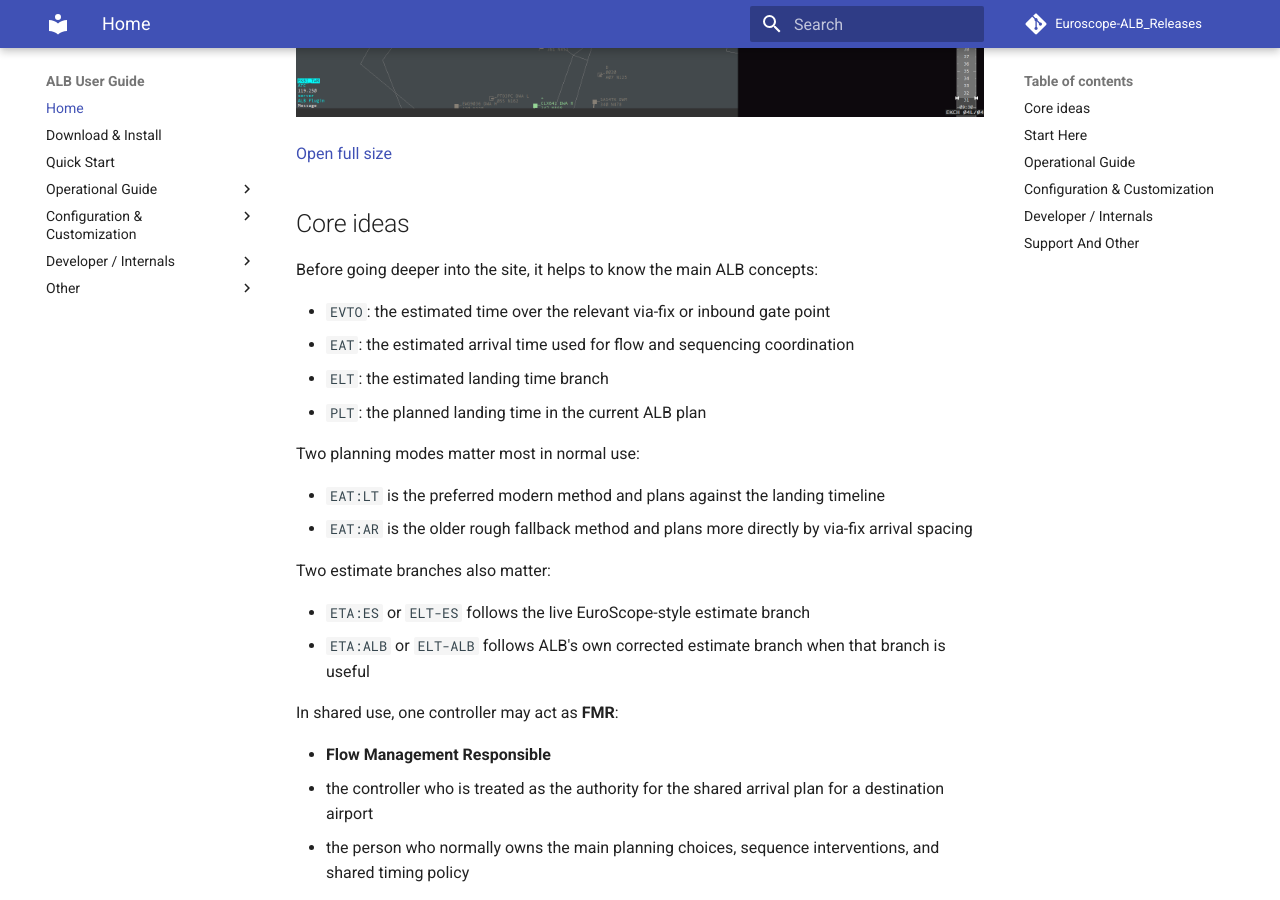
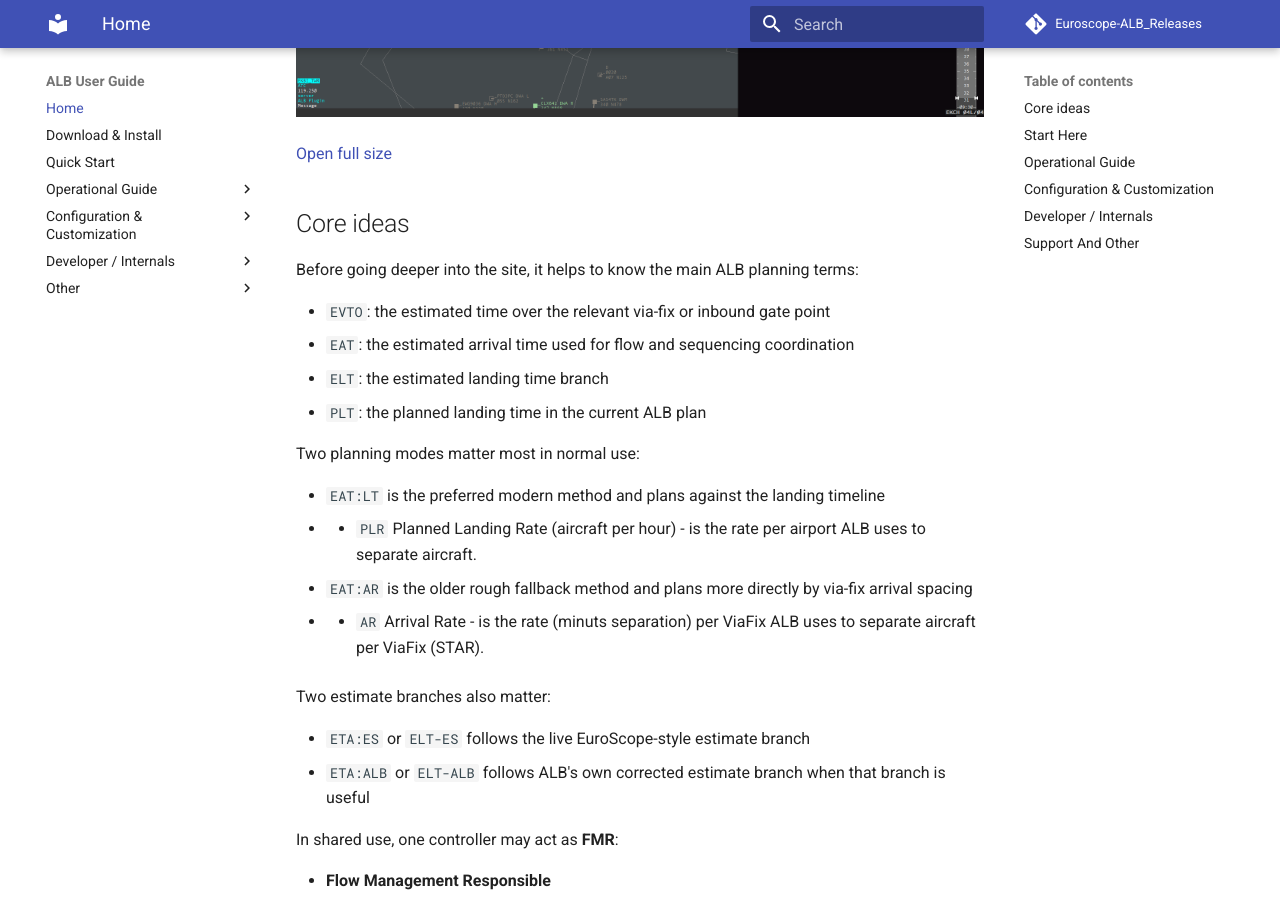
Before and after one commit to sodgaard/Euroscope-ALB_Releases, an MkDocs documentation site: the page built from docs/index.md, in a window 1280 px wide and 900 px high, scrolled down 620 px. Built offline with MkDocs 1.6.1 and Material for MkDocs 9.7.7, drawn with Linux system fonts in a browser that asks for light colours; comment, search, counter and statistics services are not loaded.

Commit message:
Updated description

```diff
--- a/docs/index.md
+++ b/docs/index.md
@@ -10,7 +10,7 @@ In practice, ALB sits between the raw live EuroScope picture and the controller'
 
 ## Core ideas
 
-Before going deeper into the site, it helps to know the main ALB concepts:
+Before going deeper into the site, it helps to know the main ALB planning terms:
 
 - `EVTO`: the estimated time over the relevant via-fix or inbound gate point
 - `EAT`: the estimated arrival time used for flow and sequencing coordination
@@ -20,7 +20,9 @@ Before going deeper into the site, it helps to know the main ALB concepts:
 Two planning modes matter most in normal use:
 
 - `EAT:LT` is the preferred modern method and plans against the landing timeline
+- - `PLR` Planned Landing Rate (aircraft per hour) - is the rate per airport ALB uses to separate aircraft.
 - `EAT:AR` is the older rough fallback method and plans more directly by via-fix arrival spacing
+- - `AR` Arrival Rate - is the rate (minuts separation) per ViaFix ALB uses to separate aircraft per ViaFix (STAR).
 
 Two estimate branches also matter:
 
```
